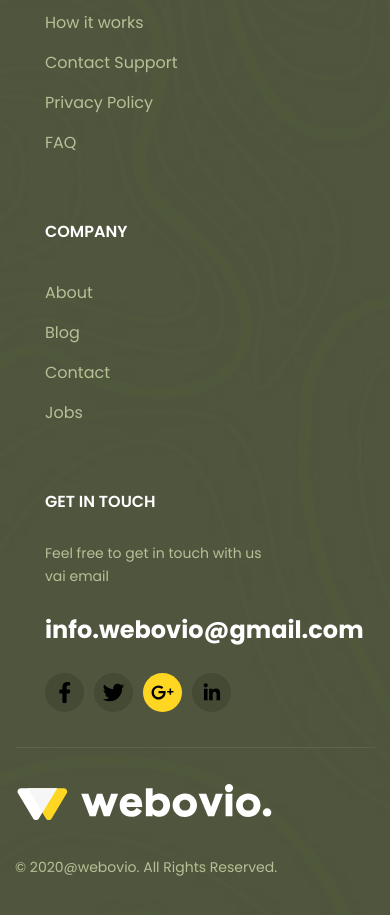
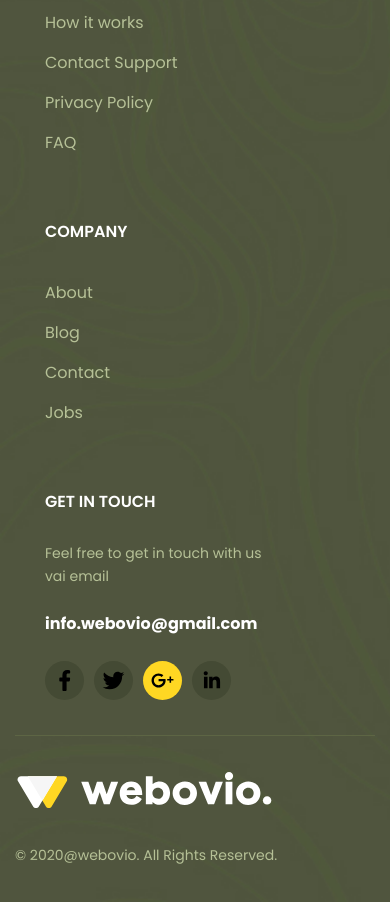
Before and after one commit to konstuanotop/layout_Webovio, a plain HTML site: page index.html in a window 390 px wide. Shown: the part 6877-7792 px from the top of the page. Drawn offline with Linux system fonts and the light colour scheme.

Commit message:
added adaptive

```diff
--- a/assets/css/style.css
+++ b/assets/css/style.css
@@ -863,6 +863,10 @@ body {
         flex: 1 1 100%;
     }
 
+    .block-footer__email {
+        font-size: 16px;
+    }
+
     .footer__bottom {
         flex-direction: column;
     }
```
